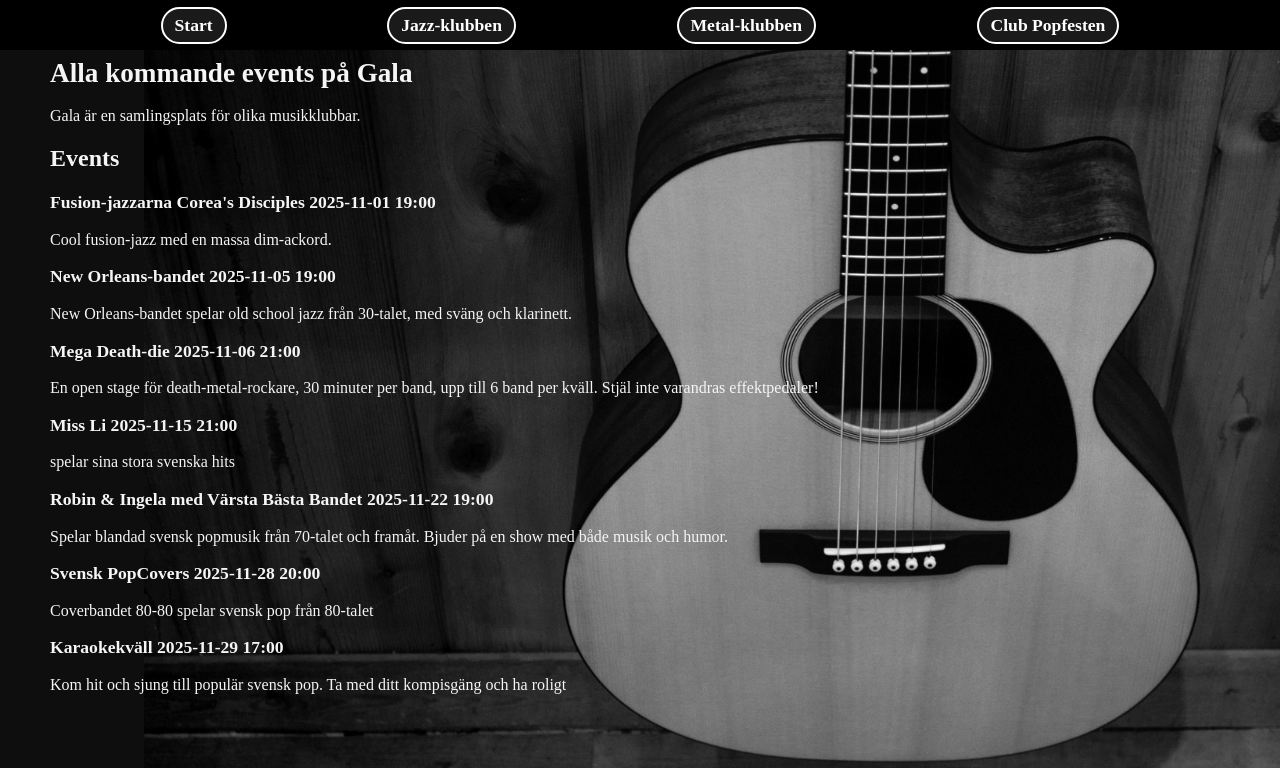
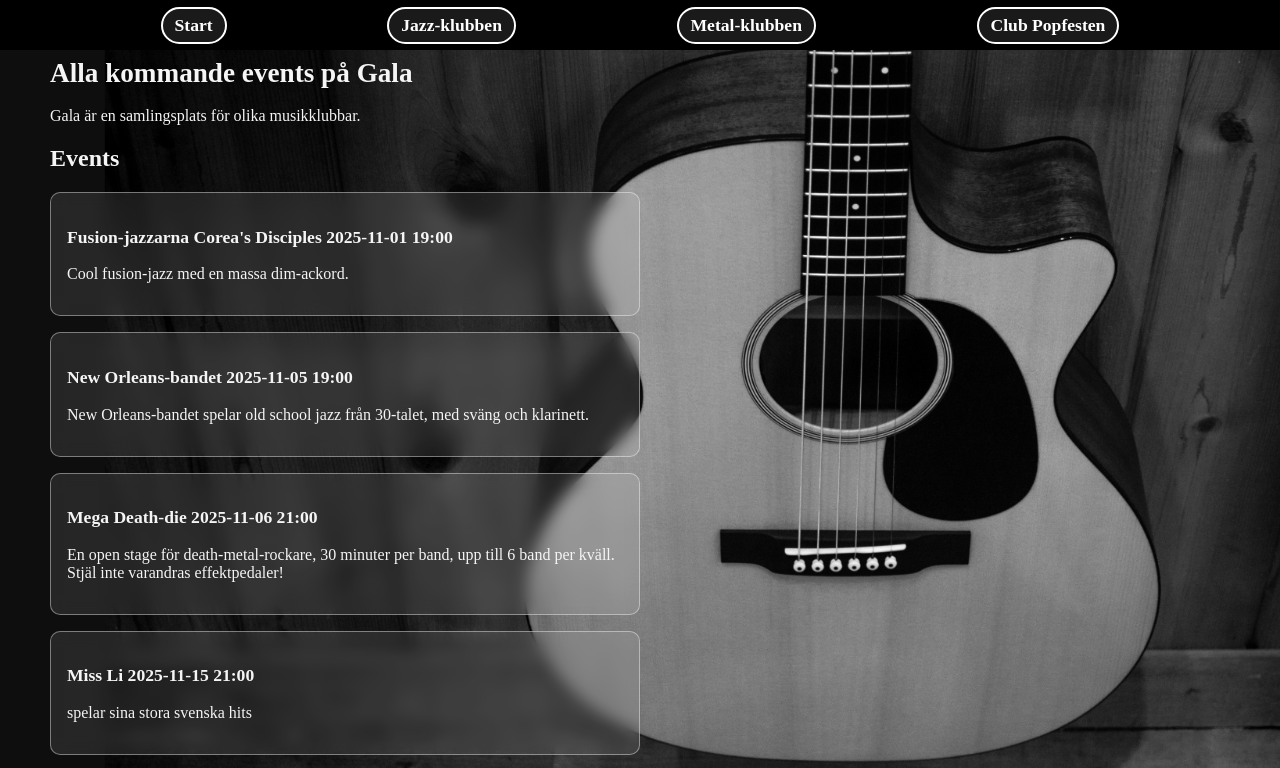
Before and after one commit to JackGriph/gala-emporium, a website with bundled scripts: page gala-start-main/index.html in a window 1280 px wide. Shown: the top 768 px of the page. Built offline with nearby package versions, Linux system fonts and the light colour scheme; data requests are answered from the project's data file; a web font is replaced by a local one.

Commit message:
Gjort ram runt varje event, varje event syns bätre

```diff
--- a/gala-start-main/css/utils/style.css
+++ b/gala-start-main/css/utils/style.css
@@ -67,5 +67,15 @@ main {
   margin-right: 50px;
   margin-bottom: 50px;
   text-align: left;
+}
 
+.event {
+background-color: rgba(255, 255, 255, 0.1);
+  backdrop-filter: blur(8px);
+  /* frostad glas-effekt */
+  border: 1px solid rgba(255, 255, 255, 0.4);
+  border-radius: 10px;
+  padding: 1rem;
+  margin-bottom: 1rem;
+  width: 50%;
 }
```
